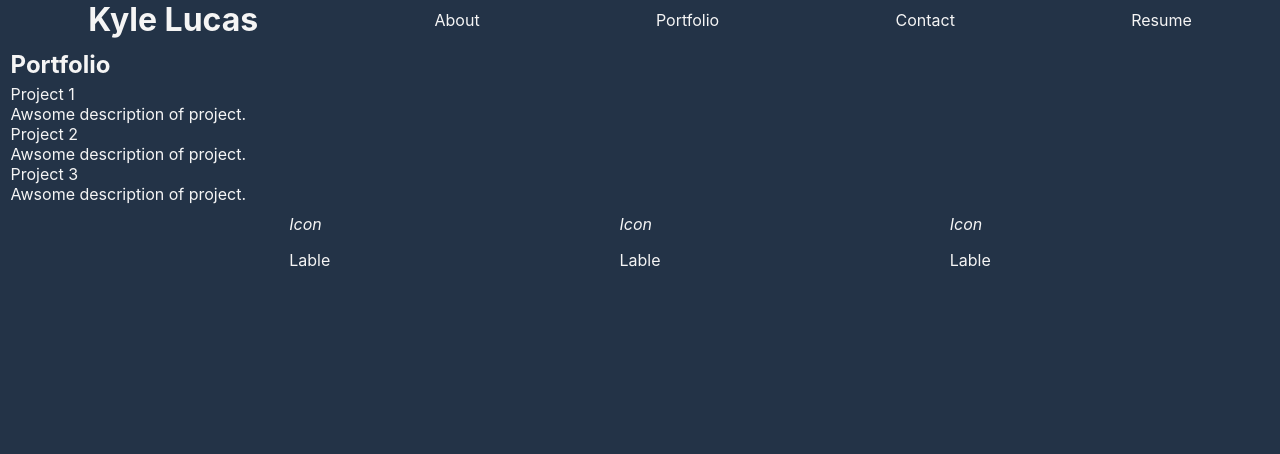
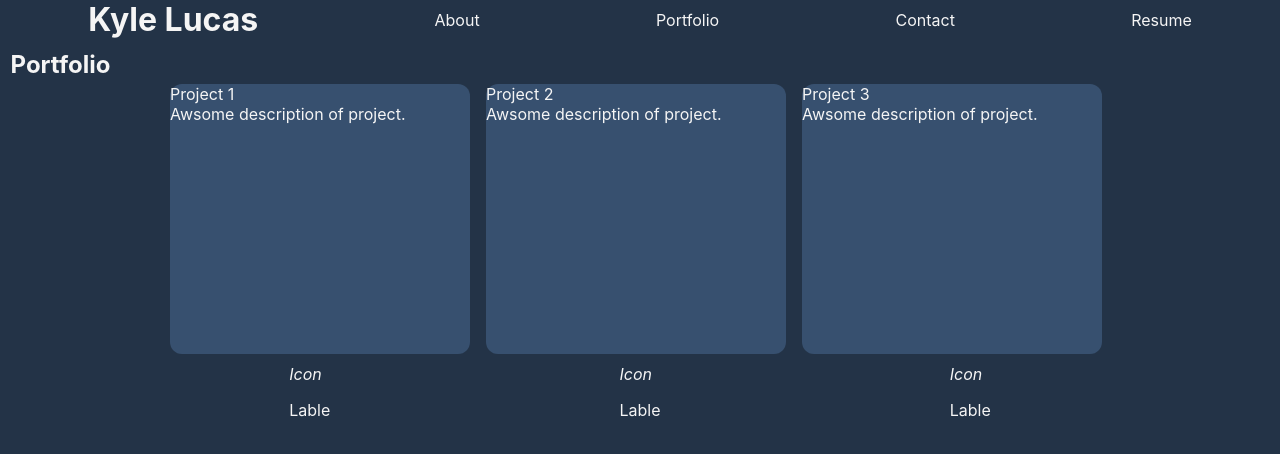
Before and after one commit to kwlucas/Portfolio-Kyle-Lucas, a React (Create React App) app in the folder client/: page / in a window 1280 px wide. Both pictures are taken after a click on the element "Portfolio". Shown: the top 454 px of the page. Built offline with nearby package versions, Linux system fonts and the light colour scheme.

Commit message:
Stylized cards for projects

```diff
--- a/client/src/App.css
+++ b/client/src/App.css
@@ -72,3 +72,18 @@ header.banner~footer{
 .container>*{
   flex: 1 1 0;
 }
+
+.cardContainer {
+  display: flex;
+  justify-content: center;
+  flex-wrap: wrap;
+  gap: 0.5rem;
+}
+
+.card {
+  background-color: #37506f;
+  border-radius: 12px;
+  height: 270px;
+  width: 300px;
+  cursor: pointer;
+}
```
